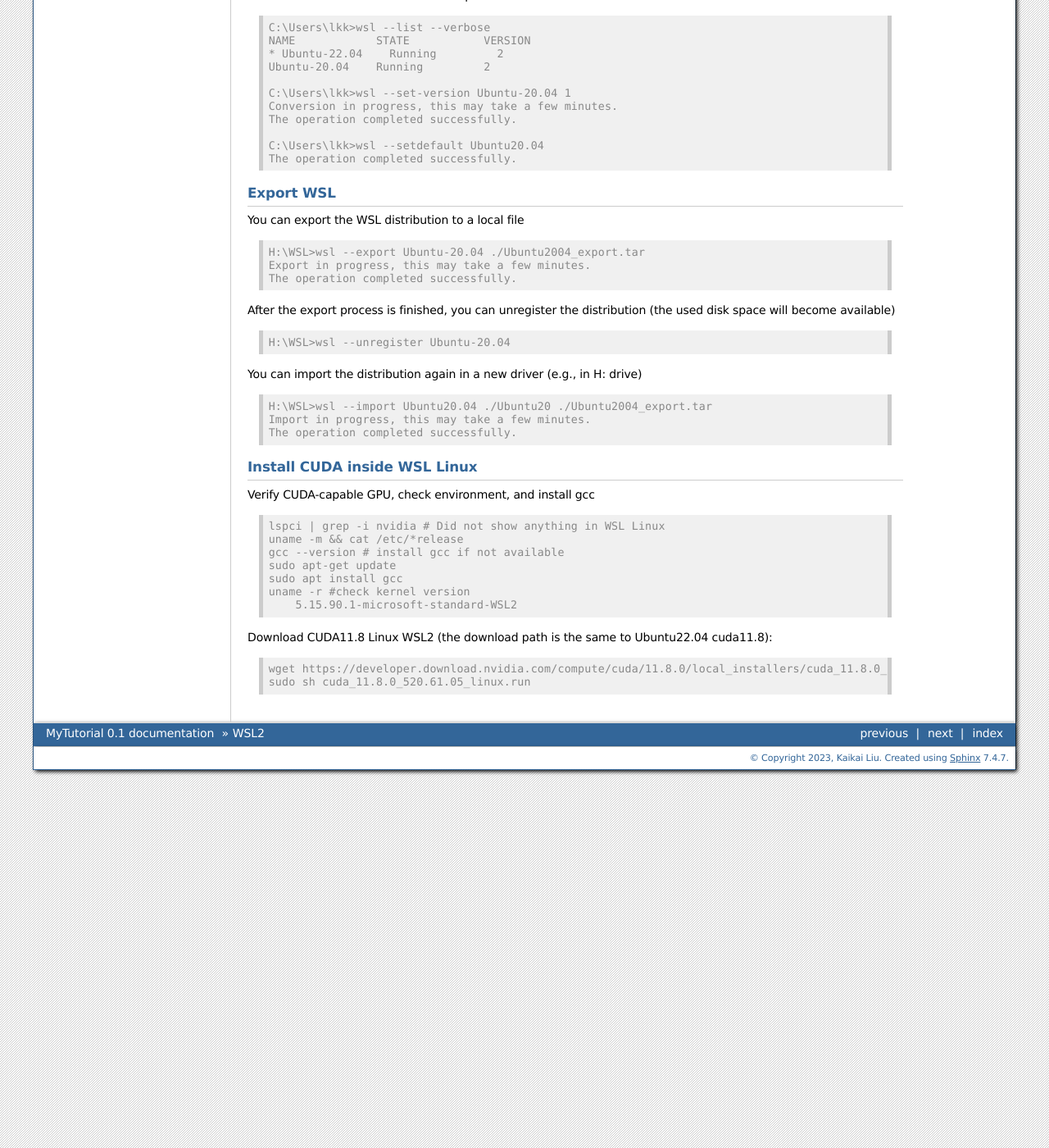
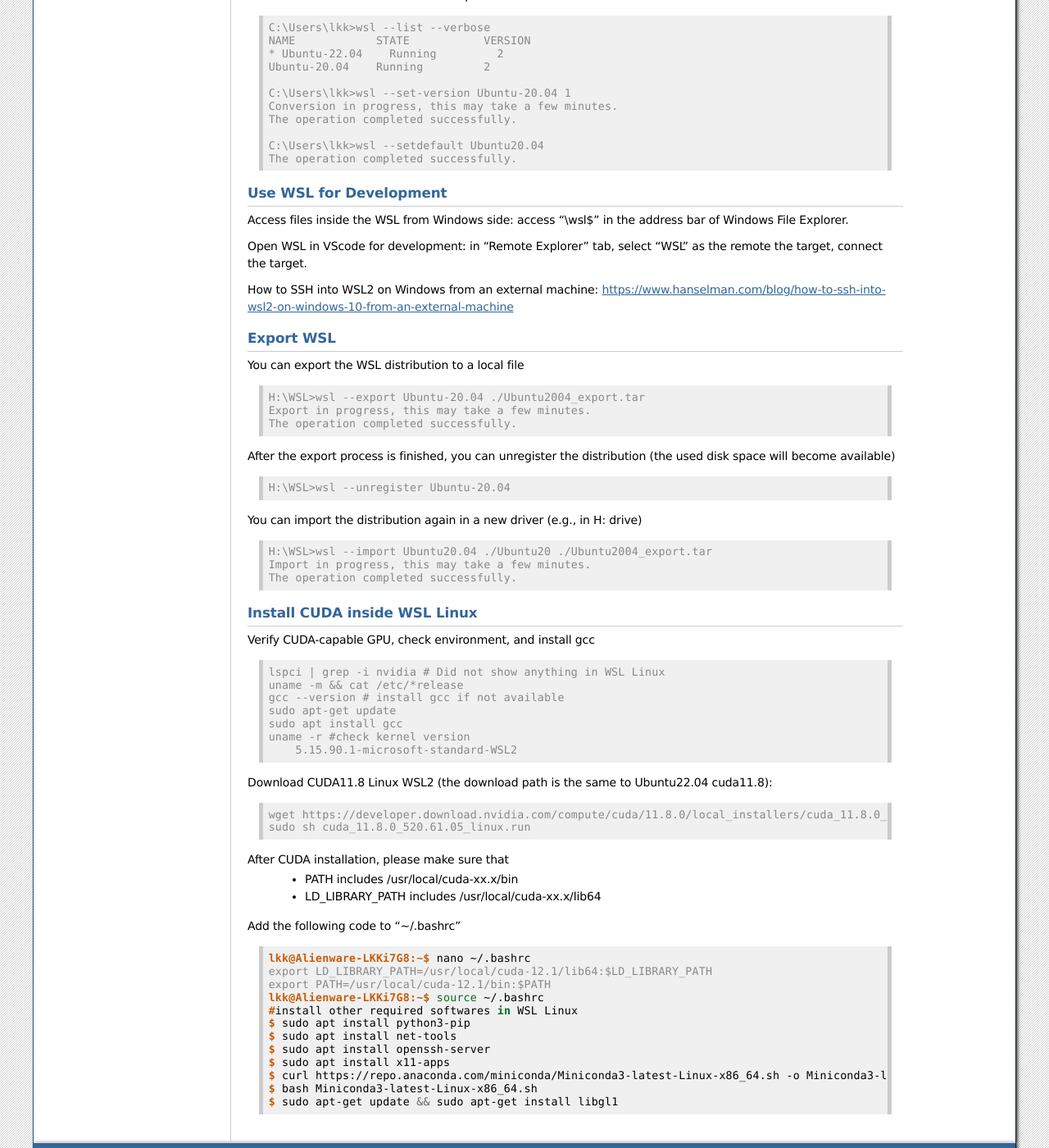
Before and after one commit to lkk688/mytutorial, a Sphinx documentation site: the page built from docs/source/WSL2.rst, in a window 1280 px wide and 1400 px high, scrolled down 1119 px. Shown: the whole window at 82% size. Built offline with Sphinx 7.4.7, drawn with Linux system fonts in a browser that asks for light colours; some of the changed text lies outside the part shown.

Commit message:
update WSL2

```diff
--- a/docs/source/WSL2.rst
+++ b/docs/source/WSL2.rst
@@ -60,6 +60,15 @@ You can check the version of WSL and perform conversion from WSL2 to WSL1 if nee
     C:\Users\lkk>wsl --setdefault Ubuntu20.04
     The operation completed successfully.
 
+Use WSL for Development
+~~~~~~~~~~~~~~~~~~~~~~~~
+Access files inside the WSL from Windows side: access "\\wsl$" in the address bar of Windows File Explorer.
+
+Open WSL in VScode for development: in "Remote Explorer" tab, select "WSL" as the remote the target, connect the target.
+
+How to SSH into WSL2 on Windows from an external machine: https://www.hanselman.com/blog/how-to-ssh-into-wsl2-on-windows-10-from-an-external-machine
+
+
 Export WSL
 ~~~~~~~~~~~~
 You can export the WSL distribution to a local file
@@ -104,3 +113,23 @@ Download CUDA11.8 Linux WSL2 (the download path is the same to Ubuntu22.04 cuda1
 
     wget https://developer.download.nvidia.com/compute/cuda/11.8.0/local_installers/cuda_11.8.0_520.61.05_linux.run
     sudo sh cuda_11.8.0_520.61.05_linux.run
+
+After CUDA installation, please make sure that
+ -   PATH includes /usr/local/cuda-xx.x/bin
+ -   LD_LIBRARY_PATH includes /usr/local/cuda-xx.x/lib64
+Add the following code to "~/.bashrc"
+
+.. code-block:: console
+
+    lkk@Alienware-LKKi7G8:~$ nano ~/.bashrc
+    export LD_LIBRARY_PATH=/usr/local/cuda-12.1/lib64:$LD_LIBRARY_PATH
+    export PATH=/usr/local/cuda-12.1/bin:$PATH
+    lkk@Alienware-LKKi7G8:~$ source ~/.bashrc
+    #install other required softwares in WSL Linux
+    $ sudo apt install python3-pip
+    $ sudo apt install net-tools
+    $ sudo apt install openssh-server
+    $ sudo apt install x11-apps
+    $ curl https://repo.anaconda.com/miniconda/Miniconda3-latest-Linux-x86_64.sh -o Miniconda3-latest-Linux-x86_64.sh
+    $ bash Miniconda3-latest-Linux-x86_64.sh
+    $ sudo apt-get update && sudo apt-get install libgl1
```
